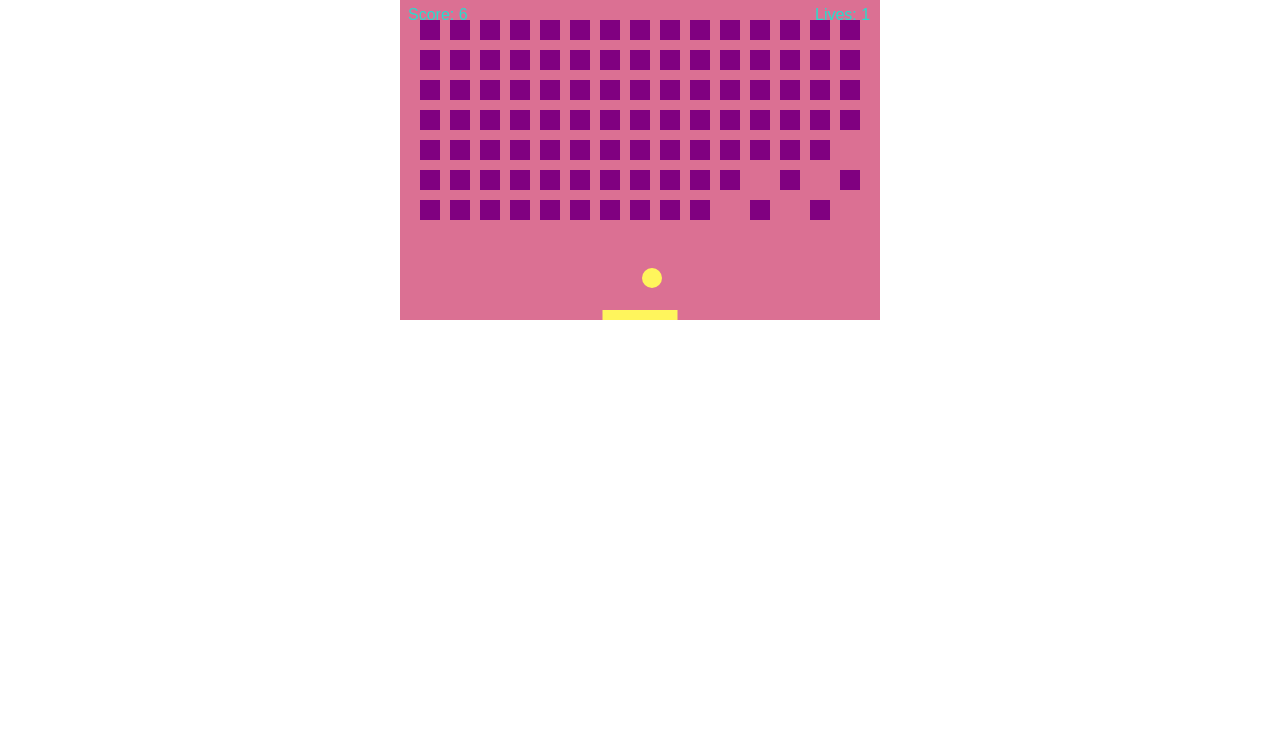
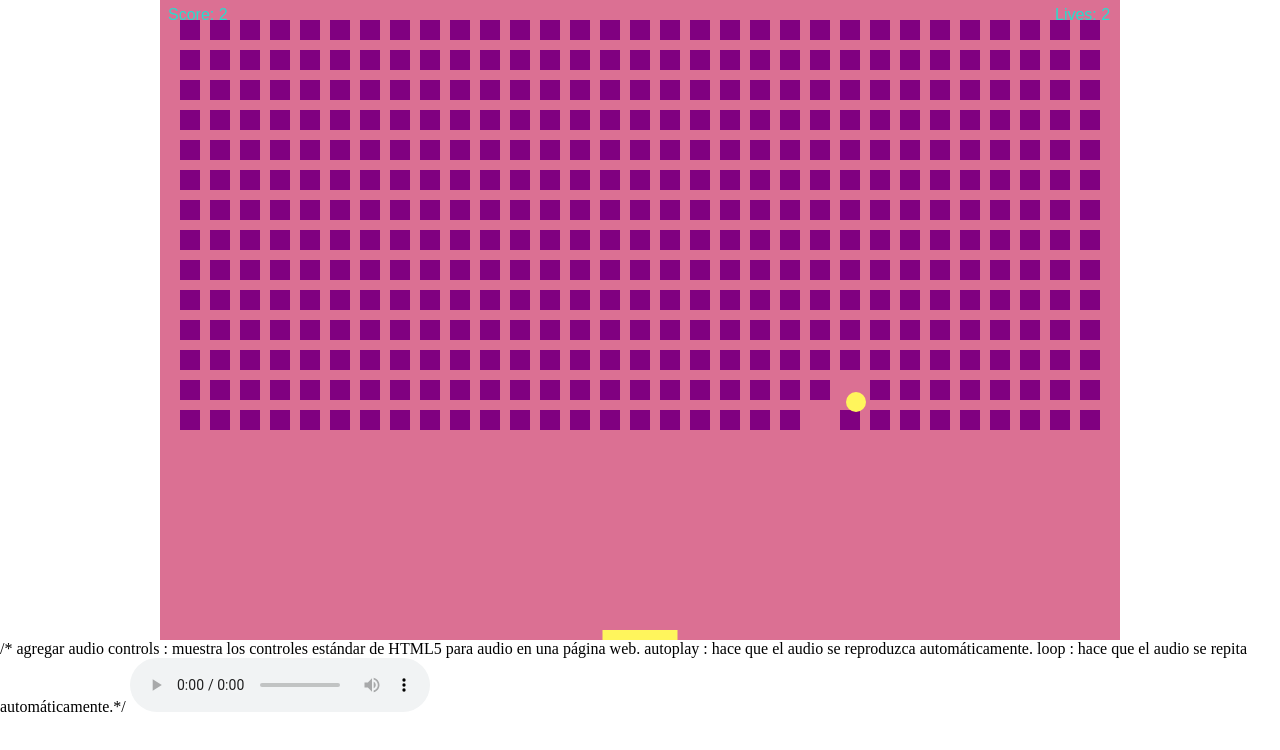
Before and after one commit to JenniferGalarza/graph, a plain HTML site: page videogame1/index.html in a window 1280 px wide. Drawn offline with Linux system fonts and the light colour scheme.

Commit message:
initial games

```diff
--- a/videogame1/index.html
+++ b/videogame1/index.html
@@ -18,7 +18,7 @@
     </style>
 </head>
 <body>
-    <canvas id = "myCanvas" width ="480" height="320"></canvas>
+    <canvas id = "myCanvas" width ="960" height="640"></canvas>
     <script> /* aqui arriba le damos el tamaño del canvas*/
 
         /*var canvas = document.getElementById("myCanvas");
@@ -55,8 +55,8 @@
     var paddleX = (canvas.width-paddleWidth)/2;
     var rightPressed = false;
     var leftPressed = false;
-    var brickRowCount = 15; /* numero de las filas de ladrillos*/
-    var brickColumnCount = 7;/* numero de las columnas de ladrillos*/
+    var brickRowCount = 31; /* numero de las filas de ladrillos*/
+    var brickColumnCount = 14;/* numero de las columnas de ladrillos*/
     var brickWidth = 20; /*Ancho del ladrillo*/
     var brickHeight = 20; /*Largo del ladrillo*/
     var brickPadding = 10; /* hueco entre los ladrillos para que no se toquen*/
@@ -112,7 +112,7 @@
                         b.status = 0;
                         score++; /*sumar punto cada vez que se rompe un ladrillo*/
                         if(score == brickRowCount*brickColumnCount) {
-                            alert("YOU WIN, CONGRATS!");
+                            alert("Has ganado, FELICIDADES!!");
                             document.location.reload();/*vuelve a cargar la página y el juego empieza de nuevo,
                                 una vez se hace clic sobre el botón del alert()*/
                         }
@@ -214,6 +214,18 @@
     }
 
     draw();
+
+
+
     </script>
+    /*
+    agregar audio
+    controls : muestra los controles estándar de HTML5 para audio en una página web.
+    autoplay : hace que el audio se reproduzca automáticamente.
+    loop : hace que el audio se repita automáticamente.*/
+<audio src="Questing.wav" controls autoplay loop>
+    <p>Tu navegador no implementa el elemento audio</p>
+    </audio>
+
     </body>
     </html>
```
Also changed, not shown: videogame1/www/js/app.js (added), 1 other file.
